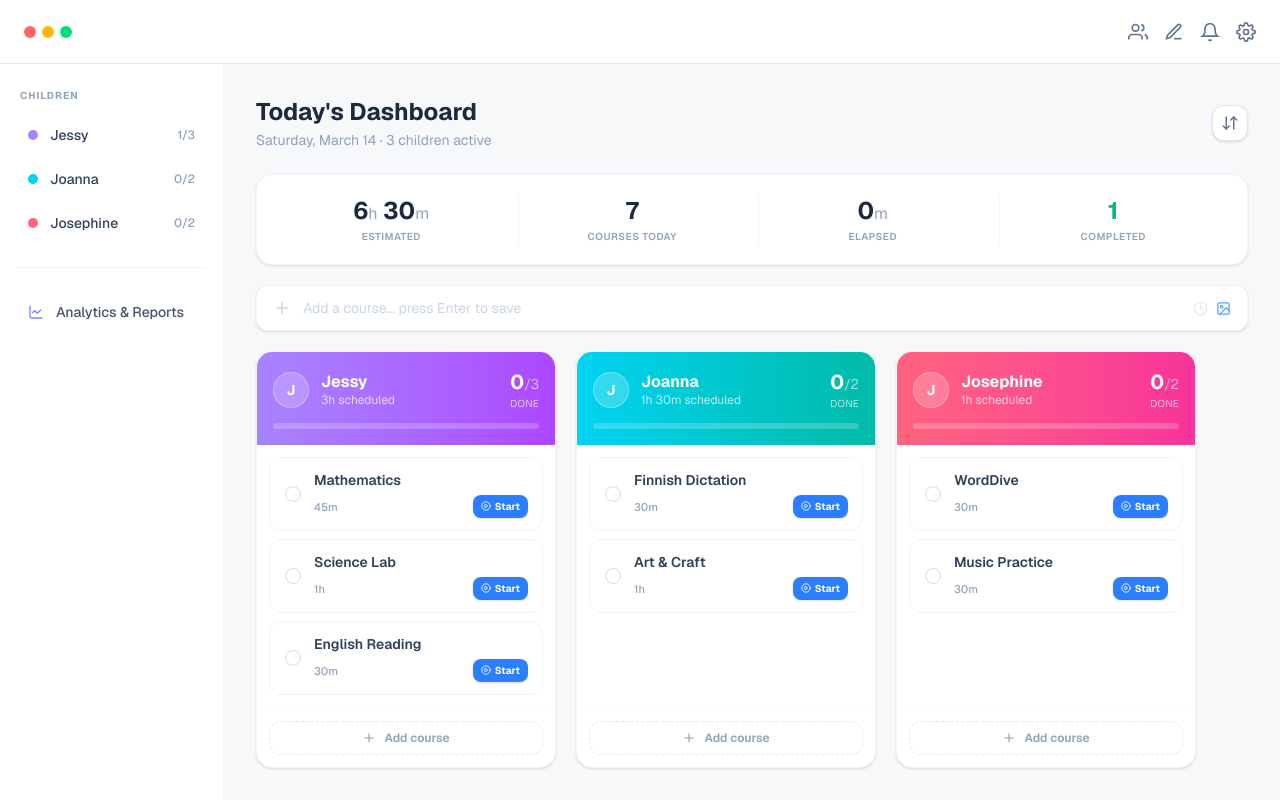
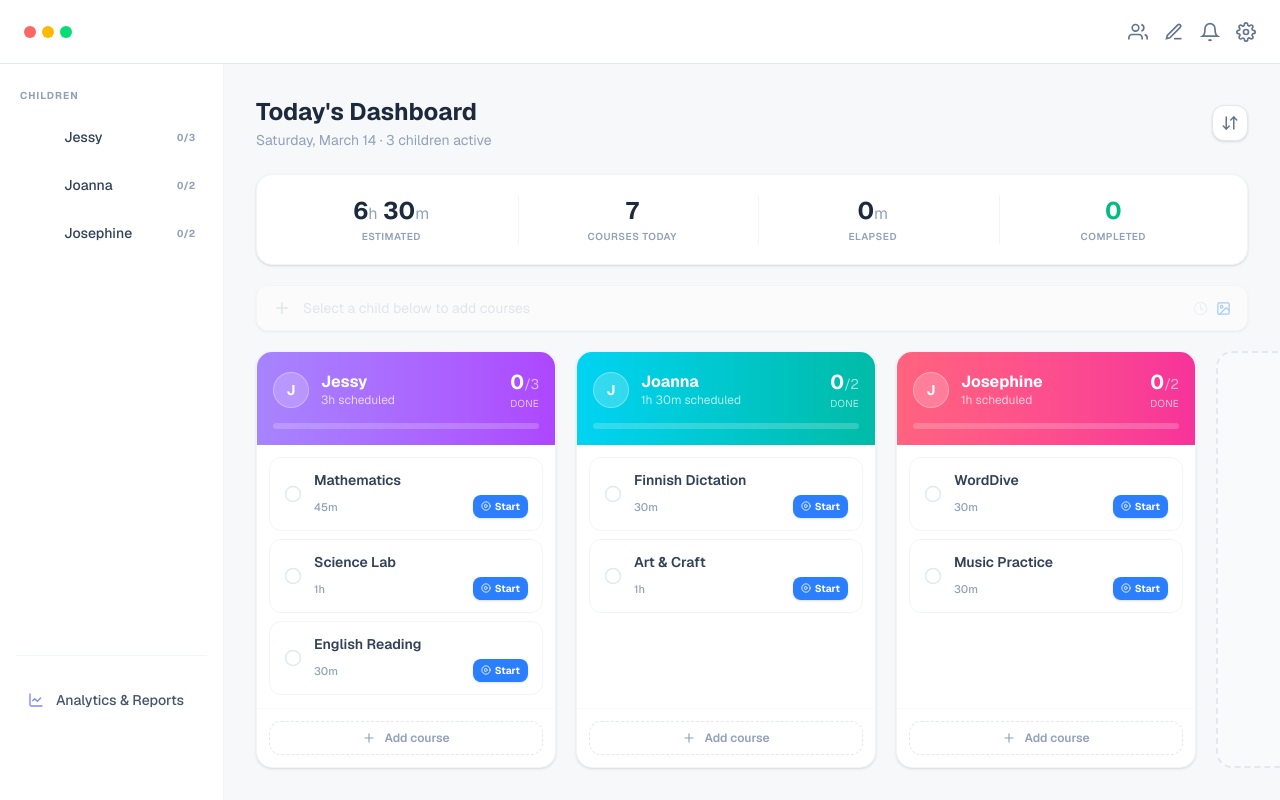
Before and after one commit to ALEX-SOPHIA/homeschool-dashboard, a Next.js app: page / in a window 1280 px wide. Built offline with nearby package versions, Linux system fonts and the light colour scheme.

Commit message:
feat(store): implement child profile management and avatar persistence
- Added addGroup, removeGroup, and updateGroup actions to TaskStore
- Added avatar upload support and data-URL persistence for child profiles

```diff
--- a/src/components/Sidebar.tsx
+++ b/src/components/Sidebar.tsx
@@ -1,36 +1,70 @@
-import { LineChart } from 'lucide-react';
+'use client';
+
+import { LineChart, User } from 'lucide-react';
 import Link from 'next/link';
-
-const CHILDREN = [
-    { name: 'Jessy', color: 'bg-violet-400', completed: 1, total: 3 },
-    { name: 'Joanna', color: 'bg-cyan-400', completed: 0, total: 2 },
-    { name: 'Josephine', color: 'bg-rose-400', completed: 0, total: 2 },
-];
+import { useTaskStore } from '@/store/useTaskStore';
+import { useEffect, useState } from 'react';
 
 export default function Sidebar() {
+    const { groups } = useTaskStore();
+    const [isHydrated, setIsHydrated] = useState(false);
+
+    useEffect(() => {
+        setIsHydrated(true);
+    }, []);
+
+    if (!isHydrated) return (
+        <div className="w-56 bg-white border-r border-slate-100 h-[calc(100vh-64px)] flex flex-col pt-6 pb-20 animate-pulse">
+            <div className="px-4 mb-6">
+                <div className="h-2 w-16 bg-slate-100 rounded mb-4" />
+                <div className="space-y-3">
+                    <div className="h-10 bg-slate-50 rounded-xl" />
+                    <div className="h-10 bg-slate-50 rounded-xl" />
+                </div>
+            </div>
+        </div>
+    );
+
     return (
         <div className="w-56 bg-white border-r border-slate-100 h-[calc(100vh-64px)] flex flex-col pt-6 pb-20">
             {/* Children quick-view */}
-            <div className="px-4 mb-6">
+            <div className="px-4 mb-6 flex-1 overflow-y-auto" style={{ scrollbarWidth: 'none' }}>
                 <p className="text-[10px] font-bold uppercase tracking-widest text-slate-400 mb-3 px-1">Children</p>
                 <div className="space-y-1">
-                    {CHILDREN.map((child) => (
-                        <button
-                            key={child.name}
-                            className="w-full flex items-center gap-3 px-3 py-2.5 rounded-xl hover:bg-slate-50 transition-colors text-left"
-                        >
-                            <div className={`w-2.5 h-2.5 rounded-full ${child.color} shrink-0`} />
-                            <span className="text-sm font-medium text-slate-700 flex-1">{child.name}</span>
-                            <span className="text-xs text-slate-400 font-medium">{child.completed}/{child.total}</span>
-                        </button>
-                    ))}
+                    {groups.map((child, idx) => {
+                        const completed = child.tasks.filter(t => t.status === 'completed').length;
+                        const total = child.tasks.length;
+
+                        return (
+                            <button
+                                key={`${child.title}-${idx}`}
+                                className="w-full flex items-center gap-3 px-3 py-2.5 rounded-xl hover:bg-slate-50 transition-colors text-left group"
+                            >
+                                <div className="relative w-6 h-6 shrink-0">
+                                    {child.avatar ? (
+                                        <img
+                                            src={child.avatar}
+                                            alt={child.title}
+                                            className="w-full h-full rounded-full object-cover border border-slate-100"
+                                        />
+                                    ) : (
+                                        <div className={`w-full h-full rounded-full ${child.color.split(' ')[1]} flex items-center justify-center text-[10px] font-bold text-white`}>
+                                            {child.title.charAt(0)}
+                                        </div>
+                                    )}
+                                </div>
+                                <span className="text-sm font-medium text-slate-700 flex-1 truncate">{child.title}</span>
+                                <span className="text-[10px] text-slate-400 font-bold tabular-nums">{completed}/{total}</span>
+                            </button>
+                        );
+                    })}
                 </div>
             </div>
 
-            <div className="h-px bg-slate-100 mx-4 mb-6" />
+            <div className="h-px bg-slate-100 mx-4 mb-6 shrink-0" />
 
             {/* Analytics link */}
-            <div className="px-4">
+            <div className="px-4 shrink-0">
                 <Link
                     href="/analytics"
                     className="w-full flex items-center gap-3 px-3 py-2.5 rounded-xl hover:bg-indigo-50 text-slate-600 hover:text-indigo-600 transition-colors"
--- a/src/components/TaskDashboard.tsx
+++ b/src/components/TaskDashboard.tsx
@@ -1,7 +1,7 @@
 'use client';
 
-import { useState, useEffect } from 'react';
-import { Clock, CheckCircle2, PlayCircle, Plus, Image as ImageIcon, Circle, Trash2 } from 'lucide-react';
+import { useState, useEffect, useRef } from 'react';
+import { Clock, CheckCircle2, PlayCircle, Plus, Image as ImageIcon, Circle, Trash2, UserPlus, X } from 'lucide-react';
 import { useTaskStore } from '@/store/useTaskStore';
 
 interface TaskDashboardProps {
@@ -9,7 +9,7 @@ interface TaskDashboardProps {
 }
 
 export default function TaskDashboard({ onStartTasks }: TaskDashboardProps) {
-    const { groups, addTask, removeTask, updateTask } = useTaskStore();
+    const { groups, addTask, removeTask, updateTask, updateGroup, addGroup, removeGroup } = useTaskStore();
 
     // Map: taskId → { title, subject, targetDuration }
     const [selected, setSelected] = useState<Map<string, { title: string; subject: string; targetDuration: string }>>(new Map());
@@ -22,6 +22,27 @@ export default function TaskDashboard({ onStartTasks }: TaskDashboardProps) {
 
     // State for tracking which cell is being edited
     const [editing, setEditing] = useState<{ id: string; field: 'title' | 'targetDuration' } | null>(null);
+    const [groupEditing, setGroupEditing] = useState<number | null>(null);
+
+    const fileInputRef = useRef<HTMLInputElement>(null);
+    const [uploadingGroupIdx, setUploadingGroupIdx] = useState<number | null>(null);
+
+    const handleAvatarClick = (idx: number) => {
+        setUploadingGroupIdx(idx);
+        fileInputRef.current?.click();
+    };
+
+    const handleFileChange = (e: React.ChangeEvent<HTMLInputElement>) => {
+        const file = e.target.files?.[0];
+        if (file && uploadingGroupIdx !== null) {
+            const reader = new FileReader();
+            reader.onloadend = () => {
+                updateGroup(uploadingGroupIdx, { avatar: reader.result as string });
+                setUploadingGroupIdx(null);
+            };
+            reader.readAsDataURL(file);
+        }
+    };
 
     const toggle = (taskId: string, title: string, subject: string, targetDuration: string) => {
         setSelected(prev => {
@@ -47,13 +68,21 @@ export default function TaskDashboard({ onStartTasks }: TaskDashboardProps) {
 
     return (
         <div className="flex-1 bg-[#f7f8fa] flex flex-col overflow-hidden h-[calc(100vh-64px)]">
+            <input
+                type="file"
+                ref={fileInputRef}
+                className="hidden"
+                accept="image/*"
+                onChange={handleFileChange}
+            />
+
             {/* Constrained top section */}
             <div className="shrink-0 px-8 pt-8 pb-5">
                 {/* Header */}
                 <div className="flex justify-between items-center mb-6">
                     <div>
                         <h2 className="text-2xl font-bold text-slate-800">Today&apos;s Dashboard</h2>
-                        <p className="text-sm text-slate-400 mt-0.5">Saturday, March 14 · 3 children active</p>
+                        <p className="text-sm text-slate-400 mt-0.5">Saturday, March 14 · {groups.length} children active</p>
                     </div>
                     <button className="p-2 border border-border rounded-xl bg-white hover:bg-slate-50 transition-colors shadow-sm">
                         <svg width="18" height="18" viewBox="0 0 24 24" fill="none" stroke="currentColor" strokeWidth="2" strokeLinecap="round" strokeLinejoin="round" className="text-slate-500"><path d="m3 16 4 4 4-4" /><path d="M7 20V4" /><path d="m21 8-4-4-4 4" /><path d="M17 4v16" /></svg>
@@ -67,7 +96,9 @@ export default function TaskDashboard({ onStartTasks }: TaskDashboardProps) {
                         <div className="text-[10px] text-slate-400 font-semibold mt-0.5 uppercase tracking-wider">Estimated</div>
                     </div>
                     <div className="text-center border-l border-slate-100">
-                        <div className="text-2xl font-bold text-slate-800">7</div>
+                        <div className="text-2xl font-bold text-slate-800">
+                            {groups.reduce((acc, g) => acc + g.tasks.length, 0)}
+                        </div>
                         <div className="text-[10px] text-slate-400 font-semibold mt-0.5 uppercase tracking-wider">Courses Today</div>
                     </div>
                     <div className="text-center border-l border-slate-100">
@@ -75,18 +106,21 @@ export default function TaskDashboard({ onStartTasks }: TaskDashboardProps) {
                         <div className="text-[10px] text-slate-400 font-semibold mt-0.5 uppercase tracking-wider">Elapsed</div>
                     </div>
                     <div className="text-center border-l border-slate-100">
-                        <div className="text-2xl font-bold text-emerald-500">1</div>
+                        <div className="text-2xl font-bold text-emerald-500">
+                            {groups.reduce((acc, g) => acc + g.tasks.filter(t => t.status === 'completed').length, 0)}
+                        </div>
                         <div className="text-[10px] text-slate-400 font-semibold mt-0.5 uppercase tracking-wider">Completed</div>
                     </div>
                 </div>
 
-                {/* Add Task Input */}
-                <div className="bg-white rounded-xl shadow-sm border border-slate-100 px-4 py-3 flex items-center gap-3">
+                {/* Add Task Input Placeholder */}
+                <div className="bg-white rounded-xl shadow-sm border border-slate-100 px-4 py-3 flex items-center gap-3 opacity-50 cursor-not-allowed">
                     <Plus className="text-slate-300 shrink-0" size={18} />
                     <input
                         type="text"
-                        placeholder="Add a course... press Enter to save"
-                        className="flex-1 outline-none text-slate-600 placeholder:text-slate-300 bg-transparent text-sm"
+                        disabled
+                        placeholder="Select a child below to add courses"
+                        className="flex-1 outline-none text-slate-600 placeholder:text-slate-300 bg-transparent text-sm cursor-not-allowed"
                     />
                     <div className="flex gap-2 text-slate-200">
                         <Clock size={15} />
@@ -110,23 +144,68 @@ export default function TaskDashboard({ onStartTasks }: TaskDashboardProps) {
                         return (
                             <div
                                 key={groupIdx}
-                                className="w-[300px] shrink-0 bg-white rounded-2xl border border-slate-100 shadow-sm flex flex-col overflow-hidden"
+                                className="w-[300px] shrink-0 bg-white rounded-2xl border border-slate-100 shadow-sm flex flex-col overflow-hidden group/column"
                             >
                                 {/* Gradient header */}
-                                <div className={`bg-gradient-to-r ${group.color} p-4 text-white`}>
+                                <div className={`relative bg-gradient-to-r ${group.color} p-4 text-white`}>
+                                    {/* Delete column button */}
+                                    <button
+                                        onClick={() => removeGroup(groupIdx)}
+                                        className="absolute top-2 right-2 w-6 h-6 rounded-full bg-white/10 hover:bg-red-500/80 flex items-center justify-center opacity-0 group-hover/column:opacity-100 transition-all border border-white/20"
+                                    >
+                                        <X size={12} />
+                                    </button>
+
                                     <div className="flex items-center gap-3 mb-3">
-                                        <div className="w-9 h-9 rounded-full bg-white/20 backdrop-blur-sm flex items-center justify-center text-sm font-bold border border-white/30">
-                                            {group.title.charAt(0)}
-                                        </div>
-                                        <div>
-                                            <div className="font-bold text-base leading-tight">{group.title}</div>
+                                        <button
+                                            onClick={() => handleAvatarClick(groupIdx)}
+                                            className="relative w-9 h-9 rounded-full bg-white/20 backdrop-blur-sm flex items-center justify-center text-sm font-bold border border-white/30 overflow-hidden group/avatar"
+                                        >
+                                            {group.avatar ? (
+                                                <img src={group.avatar} alt={group.title} className="w-full h-full object-cover" />
+                                            ) : (
+                                                group.title.charAt(0)
+                                            )}
+                                            <div className="absolute inset-0 bg-black/40 flex items-center justify-center opacity-0 group-hover/avatar:opacity-100 transition-opacity">
+                                                <ImageIcon size={12} />
+                                            </div>
+                                        </button>
+
+                                        <div className="flex-1 min-w-0">
+                                            {groupEditing === groupIdx ? (
+                                                <input
+                                                    autoFocus
+                                                    className="w-full bg-white/20 border border-white/30 rounded px-1 outline-none text-base font-bold text-white placeholder:text-white/50"
+                                                    defaultValue={group.title}
+                                                    onBlur={(e) => {
+                                                        updateGroup(groupIdx, { title: e.target.value });
+                                                        setGroupEditing(null);
+                                                    }}
+                                                    onKeyDown={(e) => {
+                                                        if (e.key === 'Enter') {
+                                                            updateGroup(groupIdx, { title: e.currentTarget.value });
+                                                            setGroupEditing(null);
+                                                        }
+                                                        if (e.key === 'Escape') setGroupEditing(null);
+                                                    }}
+                                                />
+                                            ) : (
+                                                <div
+                                                    onClick={() => setGroupEditing(groupIdx)}
+                                                    className="font-bold text-base leading-tight truncate cursor-text hover:bg-white/10 rounded px-1 -ml-1 transition-colors"
+                                                >
+                                                    {group.title}
+                                                </div>
+                                            )}
                                             <div className="text-white/70 text-xs">{group.duration} scheduled</div>
                                         </div>
-                                        <div className="ml-auto text-right">
+
+                                        <div className="shrink-0 text-right">
                                             <div className="text-xl font-bold">{completedCourses}<span className="text-white/60 text-sm font-normal">/{totalCourses}</span></div>
                                             <div className="text-white/70 text-[10px] uppercase tracking-wide">Done</div>
                                         </div>
                                     </div>
+
                                     <div className="w-full h-1.5 bg-white/20 rounded-full overflow-hidden">
                                         <div
                                             className="h-full bg-white rounded-full transition-all duration-700 ease-out"
@@ -287,6 +366,15 @@ export default function TaskDashboard({ onStartTasks }: TaskDashboardProps) {
                             </div>
                         );
                     })}
+
+                    {/* Add Child Column */}
+                    <div className="w-[300px] shrink-0 flex flex-col items-center justify-center p-8 bg-slate-50 rounded-2xl border-2 border-dashed border-slate-200 hover:border-slate-300 hover:bg-slate-100/50 transition-all cursor-pointer group/add-child" onClick={addGroup}>
+                        <div className="w-12 h-12 rounded-full bg-white flex items-center justify-center text-slate-400 group-hover/add-child:text-blue-500 group-hover/add-child:scale-110 shadow-sm transition-all">
+                            <UserPlus size={24} />
+                        </div>
+                        <div className="mt-4 text-sm font-bold text-slate-400 group-hover/add-child:text-slate-500 transition-colors">Add Child</div>
+                        <div className="mt-1 text-xs text-slate-400/70">Create a new schedule</div>
+                    </div>
                 </div>
             </div>
 
--- a/src/store/useTaskStore.ts
+++ b/src/store/useTaskStore.ts
@@ -16,14 +16,28 @@ export interface TaskGroup {
     title: string;
     duration: string;
     color: string;
+    avatar?: string; // data-URL for uploaded avatar image
     tasks: TaskItem[];
 }
+
+const GRADIENT_COLORS = [
+    'from-violet-400 to-purple-500',
+    'from-cyan-400 to-teal-500',
+    'from-rose-400 to-pink-500',
+    'from-amber-400 to-orange-500',
+    'from-emerald-400 to-green-500',
+    'from-blue-400 to-indigo-500',
+    'from-fuchsia-400 to-purple-500',
+];
 
 interface TaskState {
     groups: TaskGroup[];
     addTask: (groupIdx: number) => void;
     removeTask: (groupIdx: number, taskId: string) => void;
     updateTask: (groupIdx: number, taskId: string, updates: Partial<TaskItem>) => void;
+    updateGroup: (groupIdx: number, updates: Partial<Omit<TaskGroup, 'tasks'>>) => void;
+    addGroup: () => void;
+    removeGroup: (groupIdx: number) => void;
 }
 
 const INITIAL_TASK_GROUPS: TaskGroup[] = [
@@ -92,6 +106,24 @@ export const useTaskStore = create<TaskState>()(
                 };
                 return { groups: next };
             }),
+            updateGroup: (groupIdx, updates) => set((state) => {
+                const next = [...state.groups];
+                next[groupIdx] = { ...next[groupIdx], ...updates };
+                return { groups: next };
+            }),
+            addGroup: () => set((state) => {
+                const colorIdx = state.groups.length % GRADIENT_COLORS.length;
+                const newGroup: TaskGroup = {
+                    title: 'New Child',
+                    duration: '0m',
+                    color: GRADIENT_COLORS[colorIdx],
+                    tasks: []
+                };
+                return { groups: [...state.groups, newGroup] };
+            }),
+            removeGroup: (groupIdx) => set((state) => ({
+                groups: state.groups.filter((_, i) => i !== groupIdx)
+            })),
         }),
         {
             name: 'homeschool-tasks-storage',
```
Also changed, not shown: src/components/TimerFullscreenModal.tsx (+11 -8 lines).
